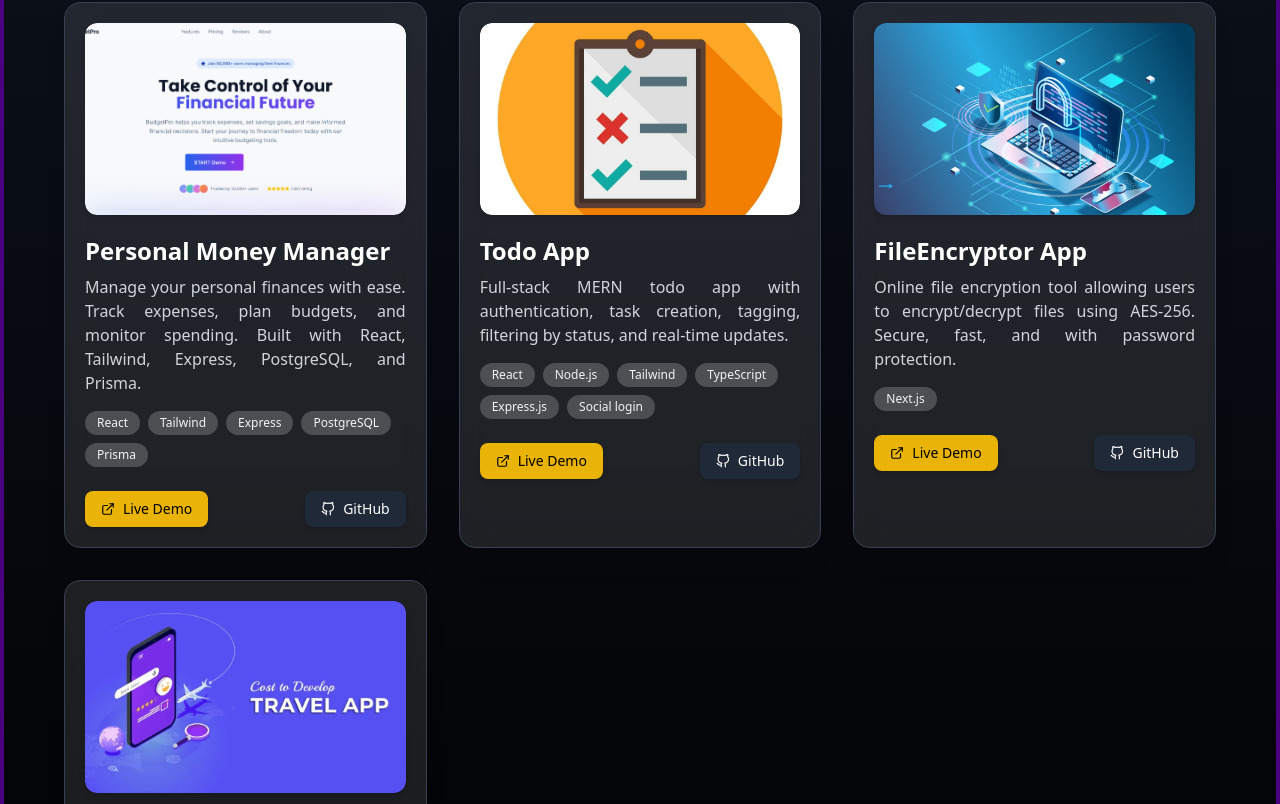
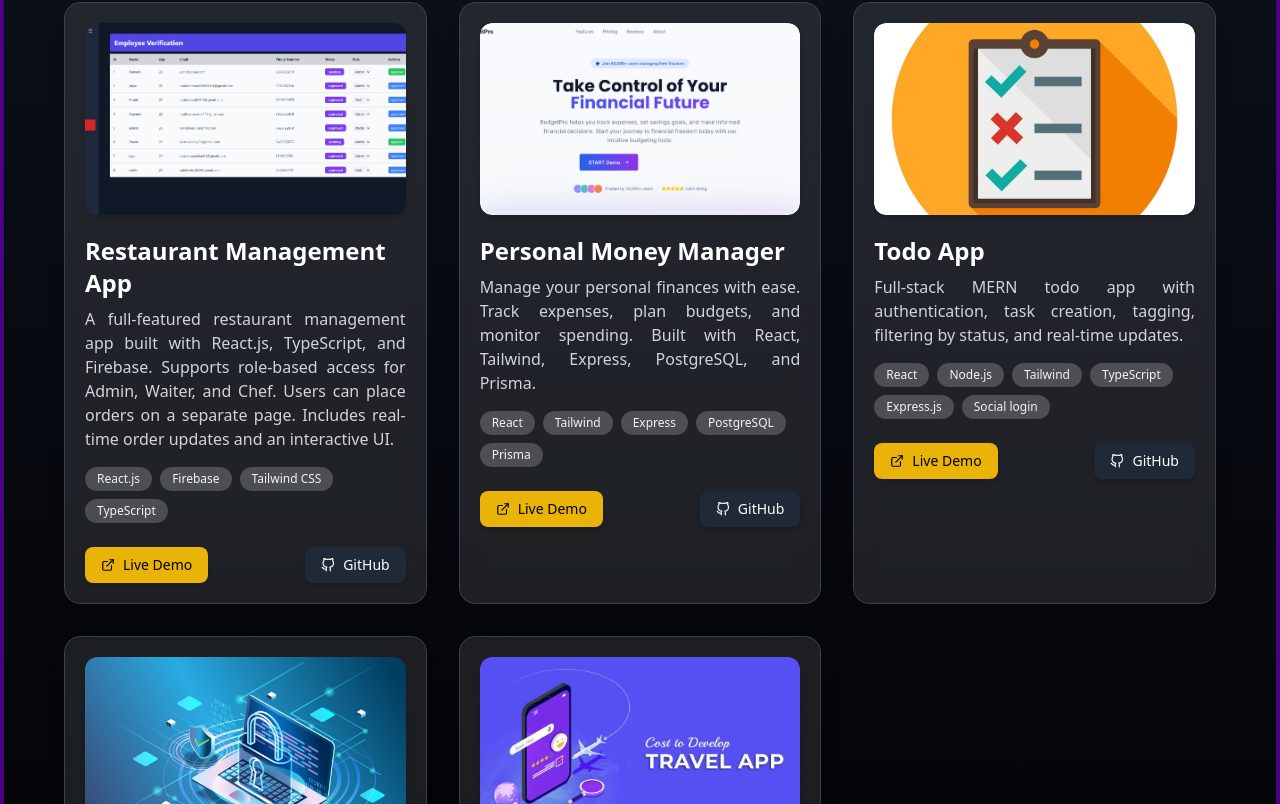
Before and after one commit to Esakkipandi0214/EsakkipandiPortofolio, a Next.js app: page / in a window 1280 px wide. Shown: the part 6376-7180 px from the top of the page. Built offline with nearby package versions, Linux system fonts and the light colour scheme.

Commit message:
updates restauret project

```diff
--- a/src/components/Projects.tsx
+++ b/src/components/Projects.tsx
@@ -9,6 +9,7 @@ import Todo from '../../public/ProjectsImage/Todo.jpg';
 import OnlineCourse from '../../public/ProjectsImage/OnlineCourse.png'
 import ZendraPage from '../../public/ProjectsImage/ZendraPage.png'
 import MonayManger from '../../public/ProjectsImage/MoneyManager.png'
+import Restaurent from '../../public/ProjectsImage/RestaurentApp.png'
 
 const projects = [
    {
@@ -31,7 +32,7 @@ const projects = [
   liveDemo: "https://dev-course-flax.vercel.app/", // Replace with actual live URL
   github: "https://github.com/Esakkipandi0214/DevCourse.git",
 },
- {
+{
   id: 3,
   title: "Stock Landing Page",
   description:
@@ -43,6 +44,16 @@ const projects = [
 },
  {
   id: 4,
+  title: "Restaurant Management App",
+  description:
+    "A full-featured restaurant management app built with React.js, TypeScript, and Firebase. Supports role-based access for Admin, Waiter, and Chef. Users can place orders on a separate page. Includes real-time order updates and an interactive UI.",
+  image: Restaurent, // Replace with a relevant restaurant app image
+  technologies: ["React.js", "Firebase", "Tailwind CSS", "TypeScript"],
+  liveDemo: "https://restarent-app.vercel.app", // Actual live URL
+  github: "https://github.com/Esakkipandi0214/RestarentApp.git",
+},
+ {
+  id: 5,
   title: "Personal Money Manager",
   description:
     "Manage your personal finances with ease. Track expenses, plan budgets, and monitor spending. Built with React, Tailwind, Express, PostgreSQL, and Prisma.",
@@ -52,7 +63,7 @@ const projects = [
   github: "https://github.com/Esakkipandi0214/flow-savvy-freelancer.git",
 },
   {
-    id: 5,
+    id: 6,
     title: "Todo App",
     description:
       "Full-stack MERN todo app with authentication, task creation, tagging, filtering by status, and real-time updates.",
@@ -62,7 +73,7 @@ const projects = [
     github: "https://github.com/Esakkipandi0214/agenda-verse-build.git",
   },
   {
-    id: 6,
+    id: 7,
     title: "FileEncryptor App",
     description:
       "Online file encryption tool allowing users to encrypt/decrypt files using AES-256. Secure, fast, and with password protection.",
@@ -72,7 +83,7 @@ const projects = [
     github: "https://github.com/Esakkipandi0214/FileEncryptor.git",
   },
    {
-    id: 7,
+    id: 8,
     title: "Travel App",
     description:
       "PAPPUTRAVELS is a smart travel app that helps users discover destinations and pre-defined packages with place descriptions.",
```
Also changed, not shown: public/ProjectsImage/RestaurentApp.png (added).
